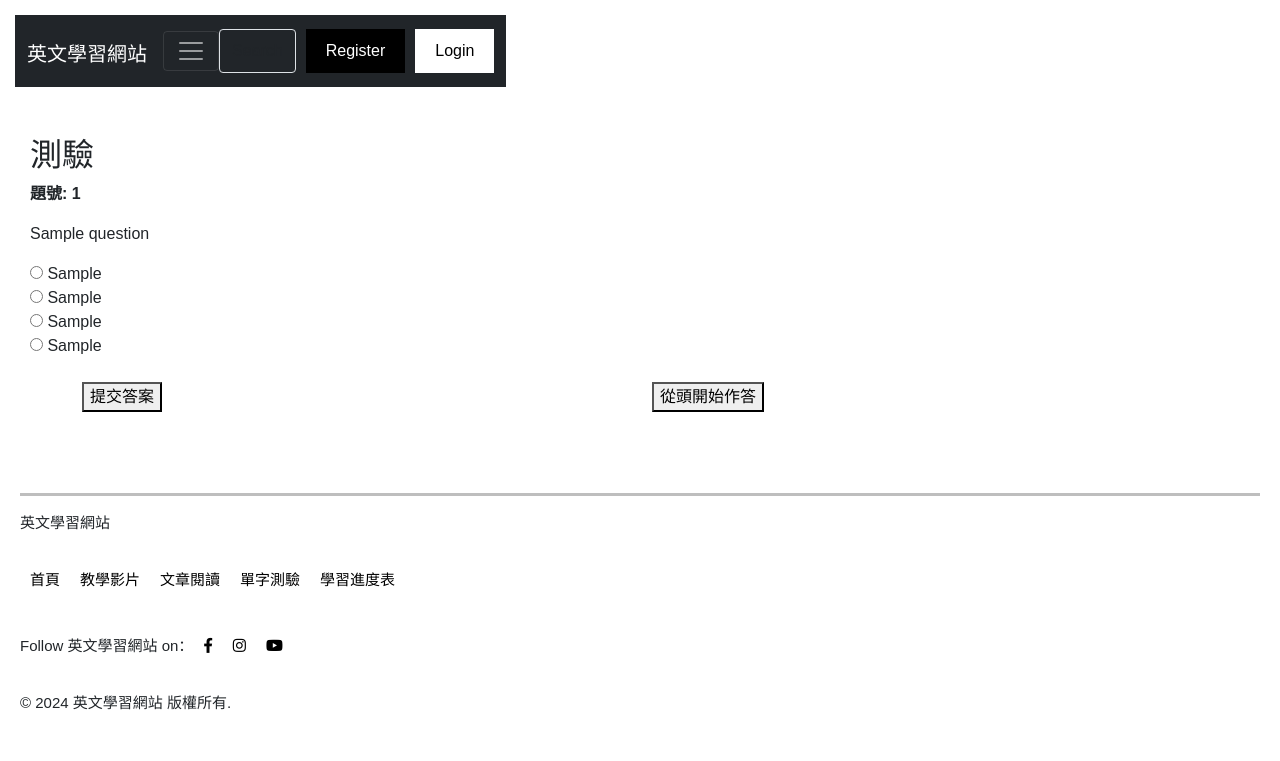
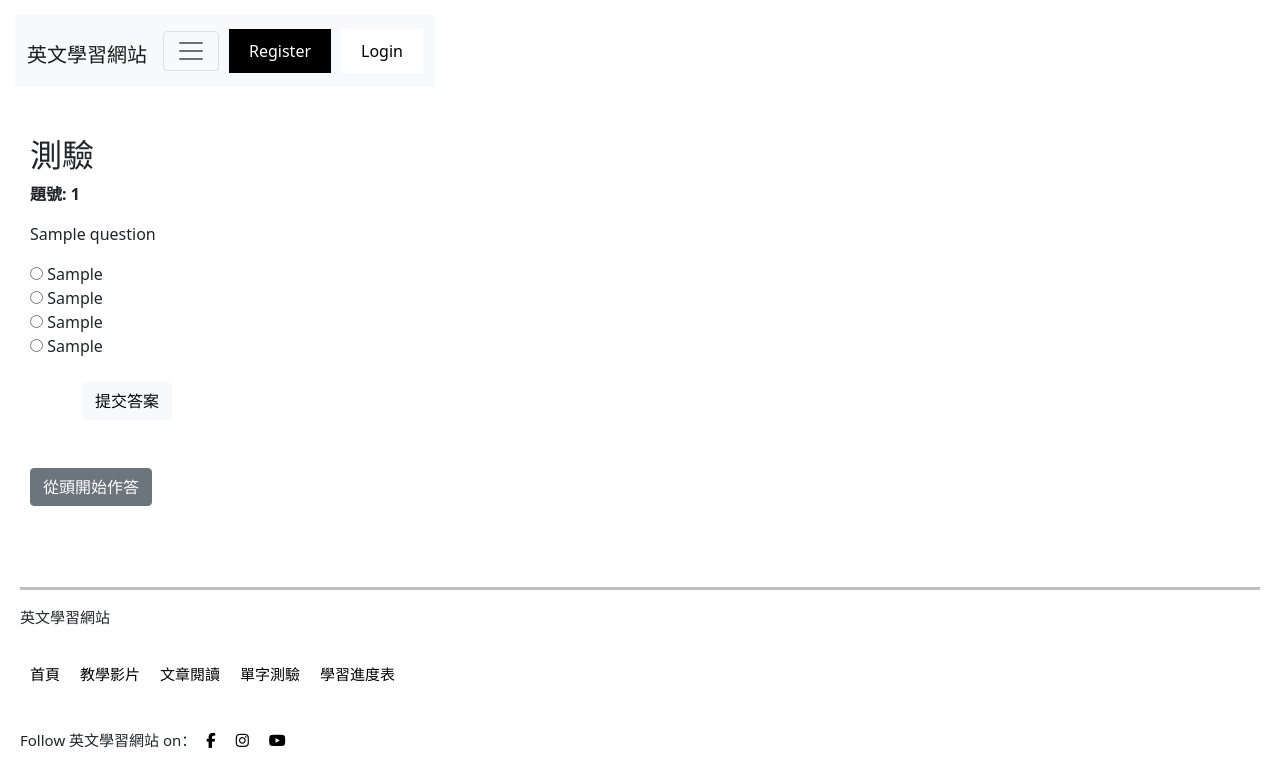
Before and after one commit to yukina149/englishnet_data, a PHP site: page /english_net.php in a window 1280 px wide. Shown: the top 761 px of the page. Before the commit the page ends 710 px from the top, so only its background shows below. Run offline with PHP 8.4, Linux system fonts and the light colour scheme; tables that the repository leaves empty or names only in its code hold one stand-in row (values such as "Sample post"); data that the repository does not hold is empty; some libraries are stand-ins or nearby versions.

Commit message:
修正按鈕

```diff
--- a/english_net.php
+++ b/english_net.php
@@ -1,8 +1,13 @@
 <?php include('header.html'); ?>
 <link rel="stylesheet" href="style.css">
-<link rel="stylesheet" href="https://cdnjs.cloudflare.com/ajax/libs/font-awesome/5.15.4/css/all.min.css">
+<!--using Bootstrap 5 css -->
+<link href="https://cdn.jsdelivr.net/npm/bootstrap@5.1.2/dist/css/bootstrap.min.css" rel="stylesheet">
+    <!--Using Bootstrap 5 js -->
+    <script src="https://cdn.jsdelivr.net/npm/bootstrap@5.1.2/dist/js/bootstrap.bundle.min.js"></script>
+    <script src="https://kit.fontawesome.com/2eac5448b1.js" crossorigin="anonymous"></script>
+    <script src="https://code.jquery.com/jquery-3.5.1.slim.min.js" integrity="sha384-DfXdz2htPH0lsSSs5nCTpuj/zy4C+OGpamoFVy38MVBnE+IbbVYUew+OrCXaRkfj" crossorigin="anonymous"></script> <!-- 載入 JQuery --></head>
 <main>
-    <section id="game">
+    <section id="test">
         <h2>測驗</h2>
     <?php
         session_start();
@@ -61,12 +66,13 @@
             exit;
         }
         // Handle restart action
-        if (isset($_POST['restart'])) {
-            session_destroy();
-            //導回網頁
-            header("Location: test_start.php");
-            exit;
-        }
+        /*if (isset($_POST['restart'])) {
+        session_destroy();
+        //導回網頁
+        header("Location: test_start.php");
+        exit;
+        }   */
+
 
 
         // Debugging log for current state
@@ -96,30 +102,34 @@
                 </label><br><br>
                 <div class="container">
                     <div class="row">
-                        <div class="col">
-                            <button type="submit">提交答案</button>
+                        <div class="button-group">
+                            <button type="submit" class="btn btn-light">提交答案</button>
+
+                            <?php if ($show_next_button) { ?>
+                                <form method="post" style="margin-top: 10px display: inline;">
+                                    <button type="submit" name="next" class="btn btn-dark">下一題</button>
+                                </form>
+                            <?php } ?>
+
                         </div>
-                        <div class="col">
-                            <button type="submit" name="restart">從頭開始作答</button>
-                        </div>
+
                     </div>
+
                 </div>
             </form>
+            <br>
             <?php if ($feedback) echo $feedback; ?>
-            <?php if ($show_next_button) { ?>
-                <form method="post" style="margin-top: 10px;">
-                    <button type="submit" name="next">下一題</button>
-                </form>
-            <?php } ?>
+            <br>
+            <form method="post" action="test_start.php" style="display: inline;">
+                <button type="submit" class="btn btn-secondary margin-top: 10px display: inline;" name="restart">從頭開始作答</button>
+            </form>
+
         </div>
-
+    </section>
 </main>
     <?php
     $conn->close();
     ?>
-
-
-
     <footer>
 		<?php include("footer.php"); ?>
     </footer>
--- a/footer.php
+++ b/footer.php
@@ -1,5 +1,10 @@
 <link rel="stylesheet" href="style.css">
-<link rel="stylesheet" href="https://cdnjs.cloudflare.com/ajax/libs/font-awesome/5.15.4/css/all.min.css">
+<!--using Bootstrap 5 css -->
+<link href="https://cdn.jsdelivr.net/npm/bootstrap@5.1.2/dist/css/bootstrap.min.css" rel="stylesheet">
+    <!--Using Bootstrap 5 js -->
+    <script src="https://cdn.jsdelivr.net/npm/bootstrap@5.1.2/dist/js/bootstrap.bundle.min.js"></script>
+    <script src="https://kit.fontawesome.com/2eac5448b1.js" crossorigin="anonymous"></script>
+    <script src="https://code.jquery.com/jquery-3.5.1.slim.min.js" integrity="sha384-DfXdz2htPH0lsSSs5nCTpuj/zy4C+OGpamoFVy38MVBnE+IbbVYUew+OrCXaRkfj" crossorigin="anonymous"></script> <!-- 載入 JQuery --></head>
 
 <hr class="divider">
 		<p class="footer-text">英文學習網站</p>
--- a/header.html
+++ b/header.html
@@ -13,7 +13,7 @@
     <script src="https://code.jquery.com/jquery-3.5.1.slim.min.js" integrity="sha384-DfXdz2htPH0lsSSs5nCTpuj/zy4C+OGpamoFVy38MVBnE+IbbVYUew+OrCXaRkfj" crossorigin="anonymous"></script> <!-- 載入 JQuery --></head>
 <body>
     <header>
-    <nav class="navbar navbar-dark bg-dark mb-1  fw-bold">
+    <nav class="navbar navbar-light bg-light mb-1  fw-bold">
             <div class="container-fluid text-nowrap">
             <!-- 網頁品牌標誌 -->
             <h1><a class="navbar-brand" href="index.php">英文學習網站</a></h1>
@@ -45,7 +45,6 @@
         </div>
         <!-- 搜尋欄-->
         <form class="d-flex">
-            <button class="btn btn-outline-gudcolor border border-" type="submit">Search</button>
             <button class="register-button">Register</button>
             <button class="login-button">Login</button>
         </form>
--- a/style.css
+++ b/style.css
@@ -43,7 +43,12 @@ h1 {
     width: 100%;
     border-top: 3px solid black;
 }
-
+.button-group {
+    display: flex;
+    justify-content: flex-start;
+    gap: 10px;
+    margin-top: 20px;
+}
 nav {
     display: flex;
     justify-content: center;
```
Also changed, not shown: index.php (+6 -2 lines), test_start.php (+6 -2 lines).
